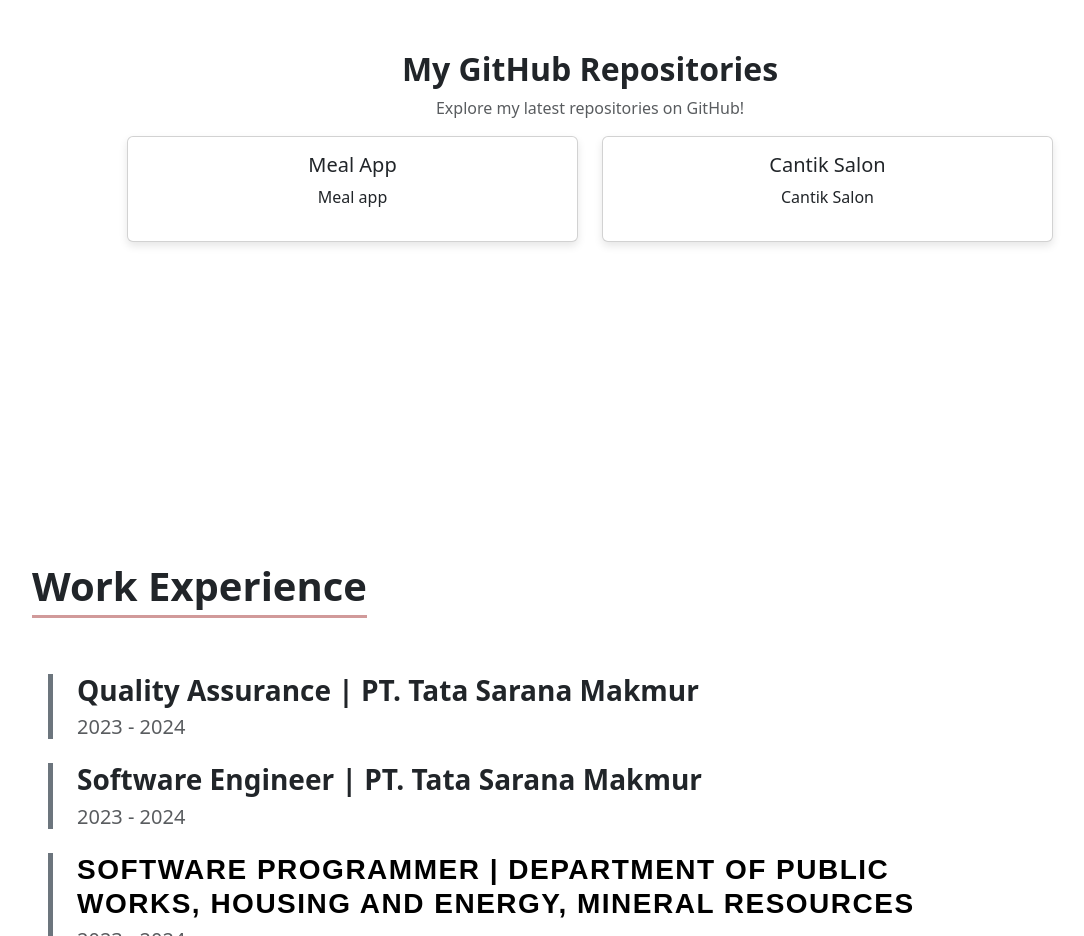
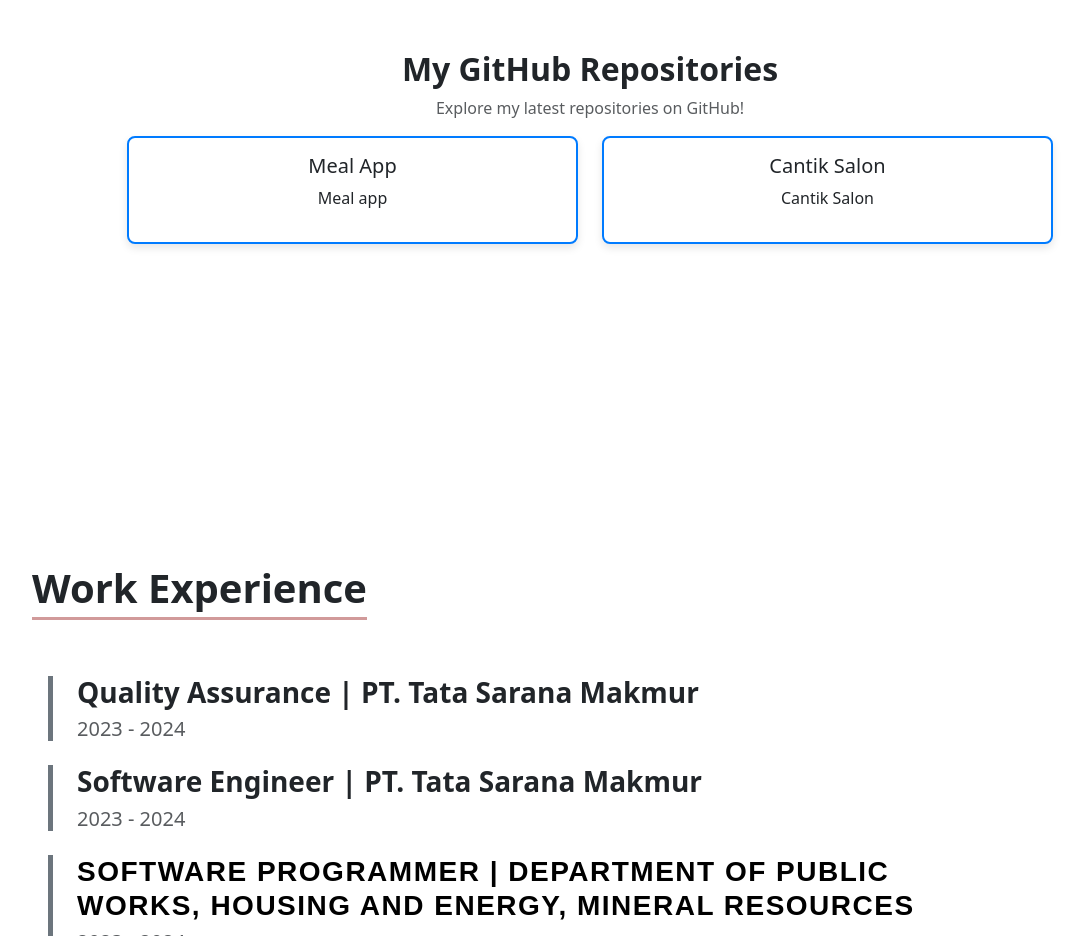
Before and after one commit to andikarifki/react-deploy, a React (Create React App) app: page / in a window 1280 px wide. Shown: the part 780-1716 px from the top of the page, without its empty margins (50-1134 px from the left). Built offline with nearby package versions, Linux system fonts and the light colour scheme.

Commit message:
update portofolio 111

```diff
--- a/src/components/css/Portofolio.css
+++ b/src/components/css/Portofolio.css
@@ -17,3 +17,18 @@
   .card-link:hover {
     text-decoration: none; /* Menghindari garis bawah saat hover */
   }
+
+  .card {
+    border: 2px solid #007bff; /* Mengatur warna border menjadi biru */
+    border-radius: 8px; /* Membuat border sedikit melengkung */
+    transition: transform 0.3s ease; /* Menambahkan transisi agar border lebih smooth saat ada interaksi */
+  }
+
+  .card-link {
+    text-decoration: none; /* Menghilangkan garis bawah pada link */
+    color: inherit; /* Memastikan warna teks card tetap sama */
+  }
+
+  .card-link:hover {
+    text-decoration: none; /* Menghindari garis bawah saat hover */
+  }
```
